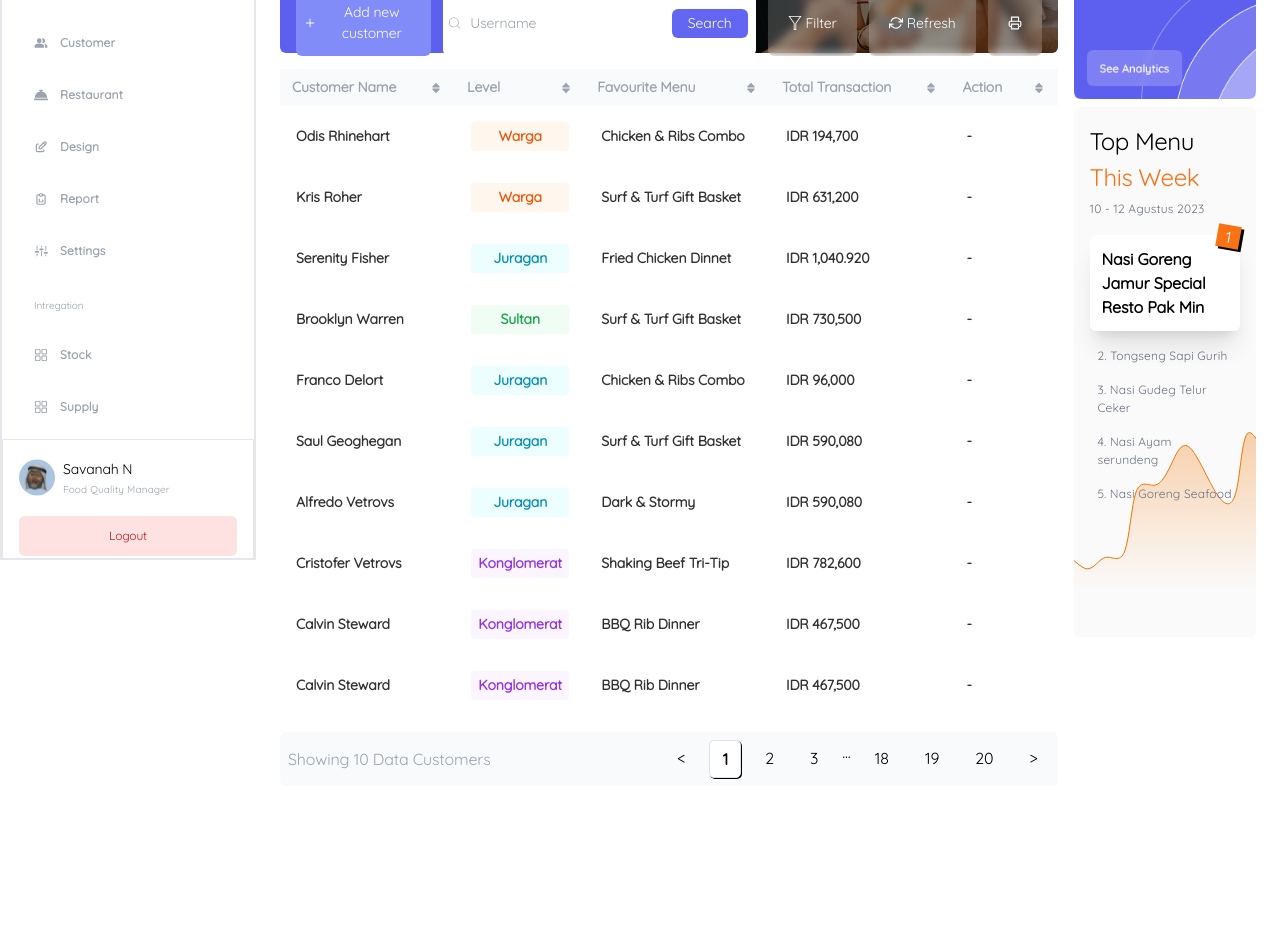
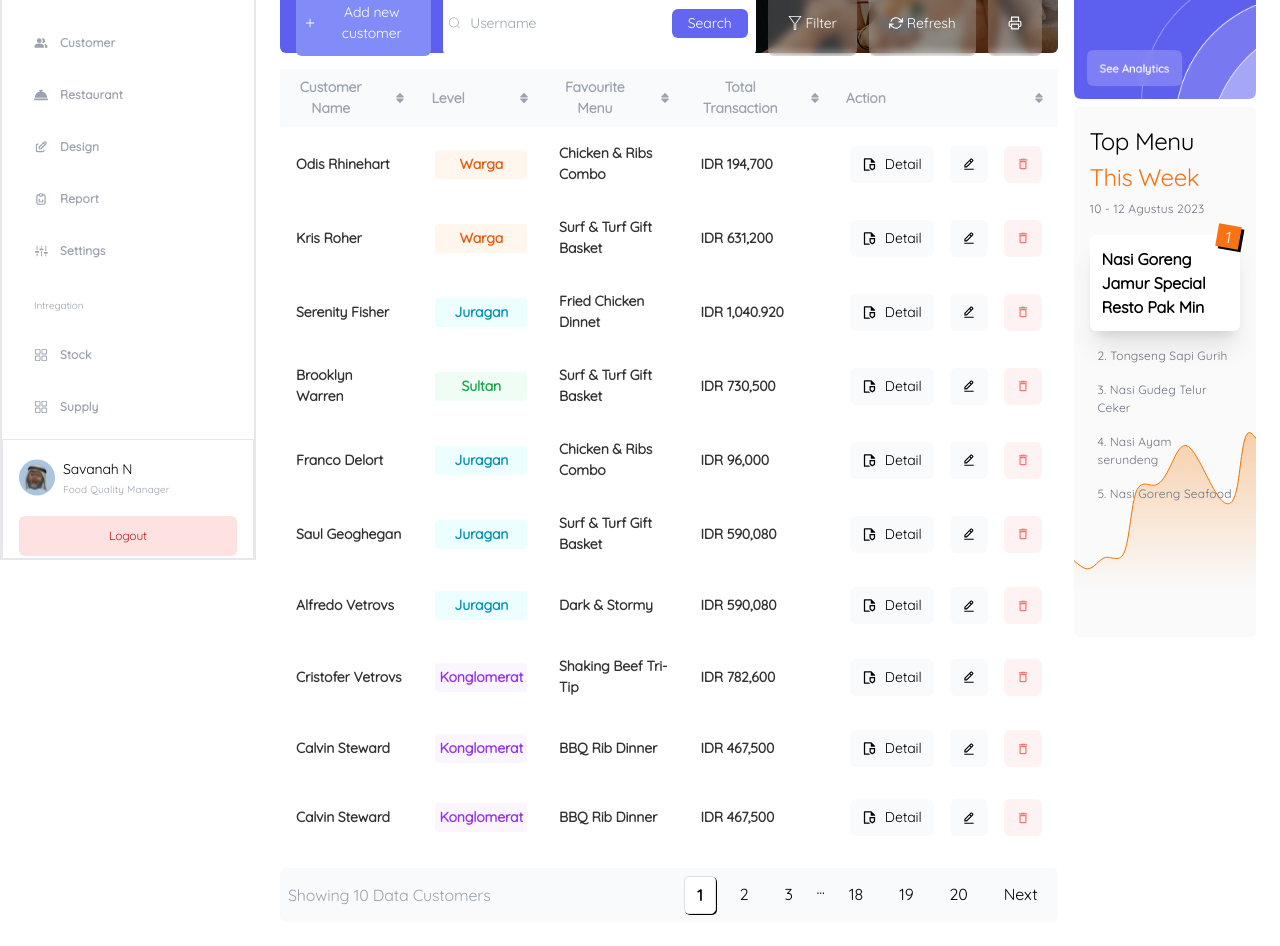
Before and after one commit to BudAzimbud/Dashboard-Beauty-Next, a Next.js app: page / in a window 1280 px wide. Shown: the part 240-1186 px from the top of the page. Before the commit the page ends 1050 px from the top, so only its background shows below. Built offline with nearby package versions, Linux system fonts and the light colour scheme.

Commit message:
add action table

```diff
--- a/src/asset/config-icons/index.js
+++ b/src/asset/config-icons/index.js
@@ -11,7 +11,9 @@ import { CiSearch } from "react-icons/ci";
 import { FiRefreshCw, FiPrinter } from "react-icons/fi";
 import { TfiFilter } from "react-icons/tfi";
 import { TiArrowUnsorted } from "react-icons/ti";
-
+import { MdDeleteOutline } from "react-icons/md";
+import { BiEditAlt } from "react-icons/bi";
+import { RiFileShield2Line } from "react-icons/ri";
 //export icon
 export { RxDashboard as HomeIcon };
 export { CgShutterstock as StockIcon };
@@ -28,3 +30,6 @@ export { TfiFilter as FilterIcon };
 export { FiRefreshCw as RefreshIcon };
 export { FiPrinter as PrintIcon };
 export { TiArrowUnsorted as SortedIcon };
+export { MdDeleteOutline as DeleteIcon };
+export { BiEditAlt as EditIcon };
+export { RiFileShield2Line as EditShieldIcon };
--- a/src/components/Table/index.js
+++ b/src/components/Table/index.js
@@ -108,11 +108,11 @@ function DataTable({
           <span className="text-gray-400">Showing 10 Data Customers</span>
           <ReactPaginate
             breakLabel="..."
-            nextLabel=">"
+            nextLabel=" Next"
             onPageChange={changePageHandler}
             pageRangeDisplayed={3}
             pageCount={totalPage}
-            previousLabel="<"
+            previousLabel=""
             renderOnZeroPageCount={null}
             className="pagination"
             pageClassName="page-item"
--- a/src/pages/index.js
+++ b/src/pages/index.js
@@ -2,6 +2,9 @@ import Image from "next/image";
 import React, { useState } from "react";
 import {
   AddIcon,
+  DeleteIcon,
+  EditIcon,
+  EditShieldIcon,
   FilterIcon,
   PrintIcon,
   RefreshIcon,
@@ -27,9 +30,8 @@ function index() {
     if (level === "Konglomerat") {
       return "font-bold bg-purple-50 text-purple-600 text-center rounded p-1";
     }
-    if(level === "Sultan"){
+    if (level === "Sultan") {
       return "font-bold bg-green-50 text-green-600 text-center rounded p-1";
-
     }
   };
 
@@ -140,7 +142,20 @@ function index() {
       Header: "Action",
       accessor: "",
       Cell: ({ value }) => {
-        return <div className="font-bold text-black/80">{value ?? "-"}</div>;
+        return (
+          <div className="flex gap-4">
+            <button className="bg-gray-50 flex gap-2 items-center rounded-md px-3 py-2">
+              <EditShieldIcon size={15} />
+              Detail
+            </button>
+            <button className="bg-gray-50 rounded-md px-3 py-2">
+              <EditIcon />
+            </button>
+            <button className="bg-red-50 text-red-400 rounded-md px-3 py-2">
+              <DeleteIcon />
+            </button>
+          </div>
+        );
       },
     },
   ];
```
